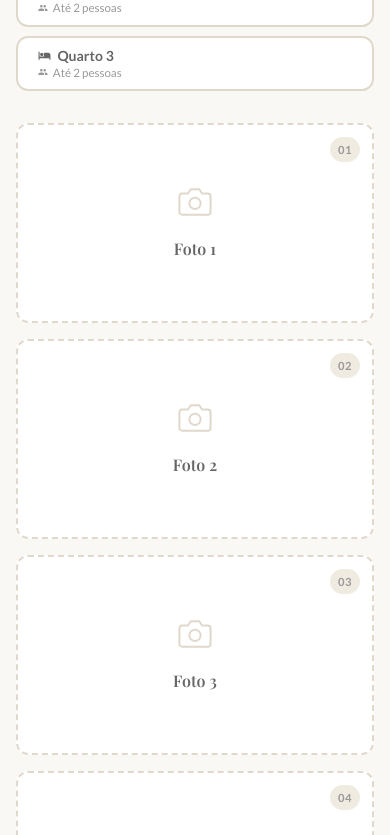
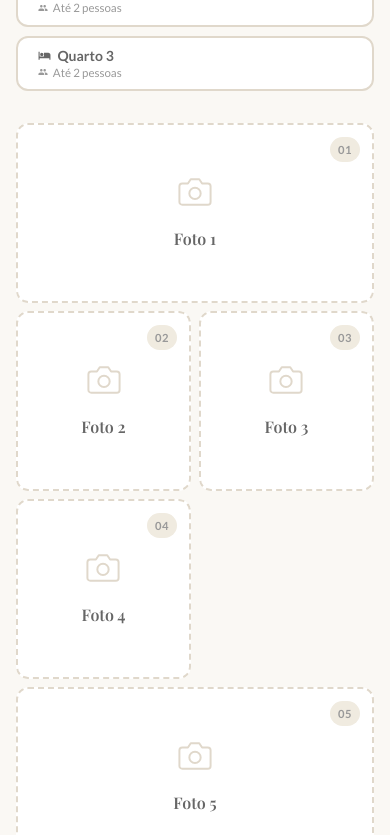
Before and after one commit to caioagrelli/AlcalokoLisbon, a React (Vite) app: page / in a window 390 px wide. Shown: the part 3261-4096 px from the top of the page. Built offline with nearby package versions, Linux system fonts and the light colour scheme; a web font is replaced by a local one.

Commit message:
fix: melhora tamanho e layout das fotos dos quartos
Co-Authored-By: Claude Sonnet 4.6 <noreply@anthropic.com>

```diff
--- a/src/index.css
+++ b/src/index.css
@@ -1468,29 +1468,32 @@ button {
 .apt-photos__grid {
   display: grid;
   grid-template-columns: repeat(3, 1fr);
-  grid-auto-rows: 260px;
-  gap: 1rem;
+  grid-auto-rows: 320px;
+  gap: 0.75rem;
 }
 
 /* Slot grande ocupa 2 colunas */
 .apt-photos__slot.large {
   grid-column: span 2;
+  grid-row: span 1;
 }
 
 .apt-photos__slot {
   border-radius: var(--radius-md);
   overflow: hidden;
   position: relative;
+  background: var(--surface);
 }
 
 .apt-photos__slot img {
   width: 100%;
   height: 100%;
   object-fit: cover;
+  object-position: center top;
   display: block;
-  transition: transform 0.5s ease;
-}
-.apt-photos__slot:hover img { transform: scale(1.05); }
+  transition: transform 0.6s ease;
+}
+.apt-photos__slot:hover img { transform: scale(1.04); }
 
 /* ── Placeholder ── */
 .apt-photos__placeholder {
@@ -1589,17 +1592,18 @@ button {
 @media (max-width: 1024px) {
   .apt-photos__grid {
     grid-template-columns: repeat(2, 1fr);
-    grid-auto-rows: 220px;
+    grid-auto-rows: 280px;
   }
   .apt-photos__slot.large { grid-column: span 2; }
 }
 
 @media (max-width: 600px) {
   .apt-photos__grid {
-    grid-template-columns: 1fr;
-    grid-auto-rows: 200px;
+    grid-template-columns: 1fr 1fr;
+    grid-auto-rows: 180px;
+    gap: 0.5rem;
   }
-  .apt-photos__slot.large { grid-column: span 1; }
+  .apt-photos__slot.large { grid-column: span 2; }
 }
 
 /* ══════════════════════════════════════════════════════
```
